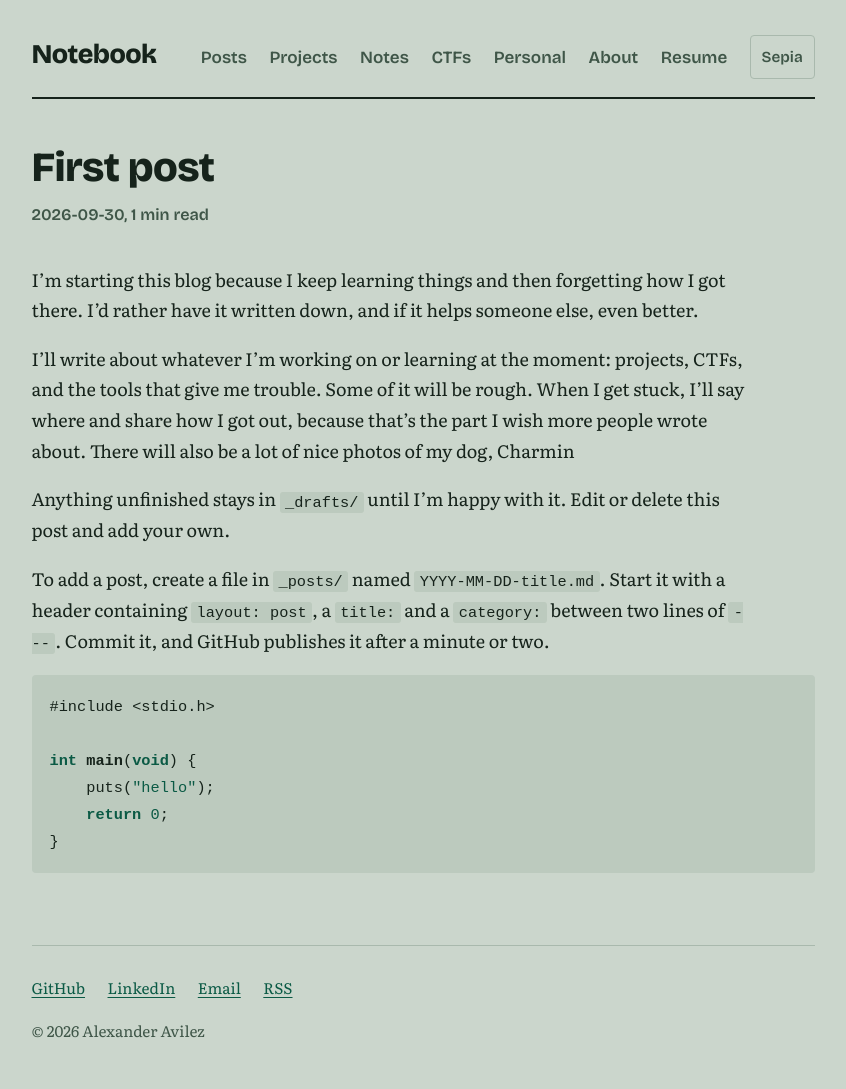
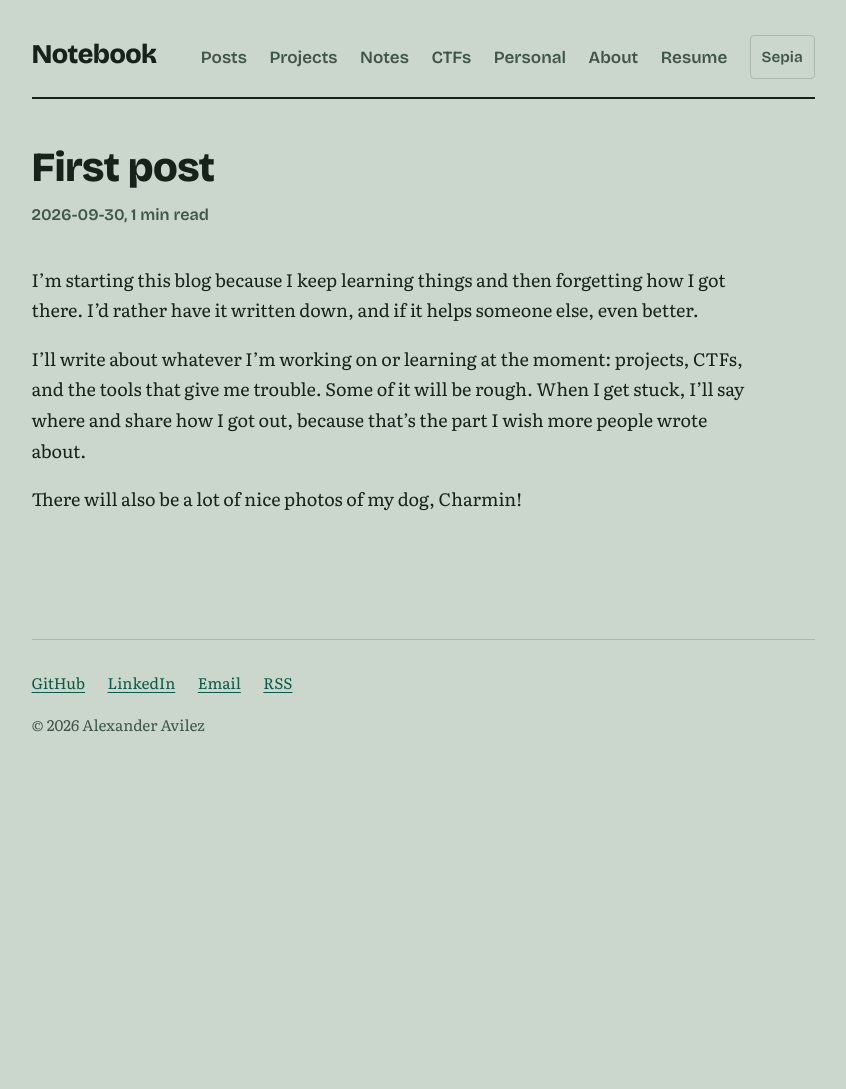
Before and after one commit to aavilezb/aavilezb.github.io, a Jekyll site: the page built from _posts/2026-09-30-first-post.md, in a window 1280 px wide. Shown: the whole page, without its empty margins (217-1063 px from the left). Built offline with Jekyll 4.4.1, drawn with Linux system fonts in a browser that asks for light colours; after the commit the page ends 900 px from its top, so only the background shows below that.

Commit message:
Update blog post content and remove placeholders
Removed unfinished content and added a new sentence about dog photos.

````diff
--- a/_posts/2026-09-30-first-post.md
+++ b/_posts/2026-09-30-first-post.md
@@ -6,17 +6,5 @@ category: notes
 I'm starting this blog because I keep learning things and then forgetting how I got there. I'd rather have it written down, and if it helps someone else, even better.
 
 I'll write about whatever I'm working on or learning at the moment: projects, CTFs, and the tools that give me trouble. Some of it will be rough. When I get stuck, I'll say where and share how I got out, because that's the part I wish more people wrote about.
-There will also be a lot of nice photos of my dog, Charmin
 
-Anything unfinished stays in `_drafts/` until I'm happy with it. Edit or delete this post and add your own.
-
-To add a post, create a file in `_posts/` named `YYYY-MM-DD-title.md`. Start it with a header containing `layout: post`, a `title:` and a `category:` between two lines of `---`. Commit it, and GitHub publishes it after a minute or two.
-
-```c
-#include <stdio.h>
-
-int main(void) {
-    puts("hello");
-    return 0;
-}
-```
+There will also be a lot of nice photos of my dog, Charmin!
````
